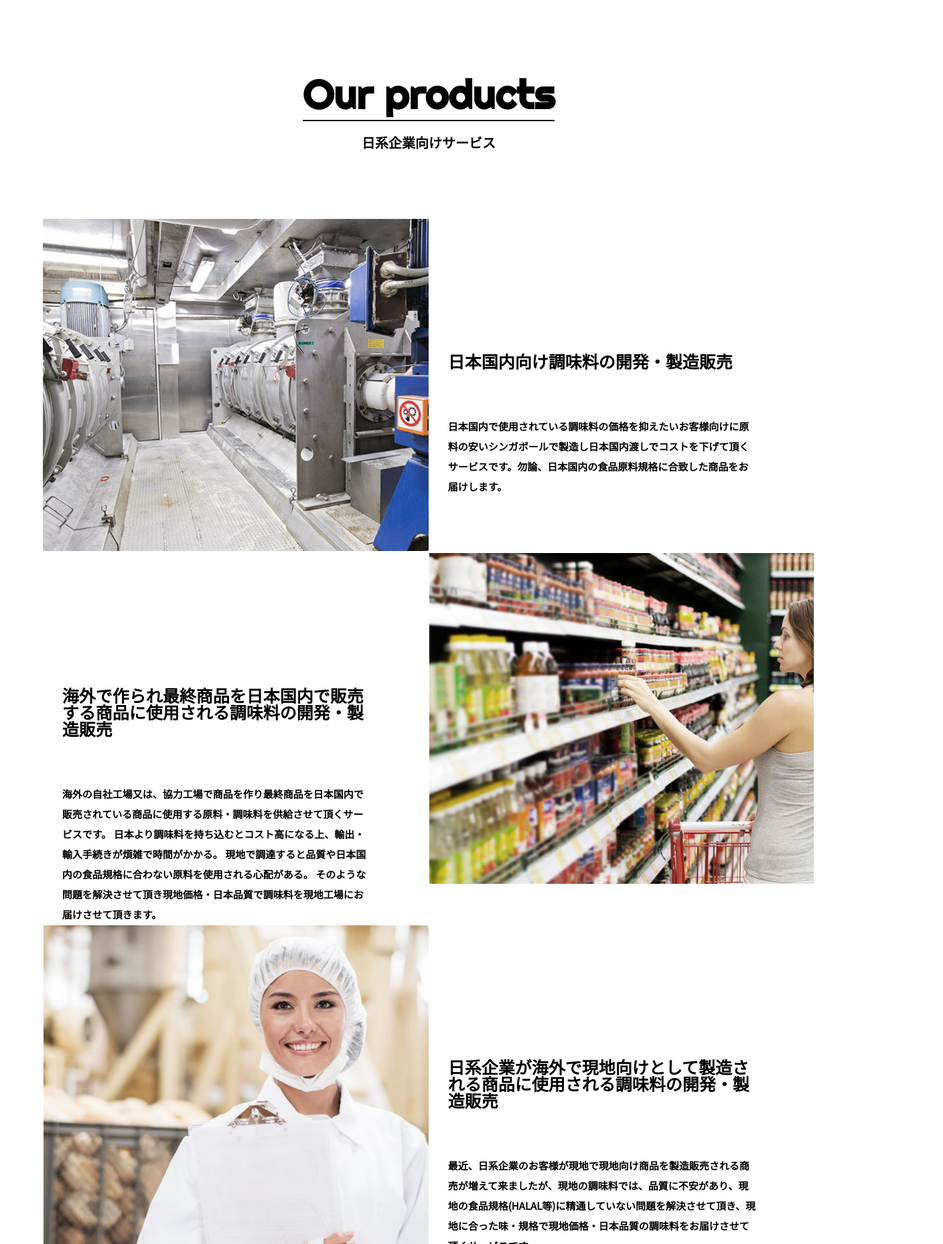
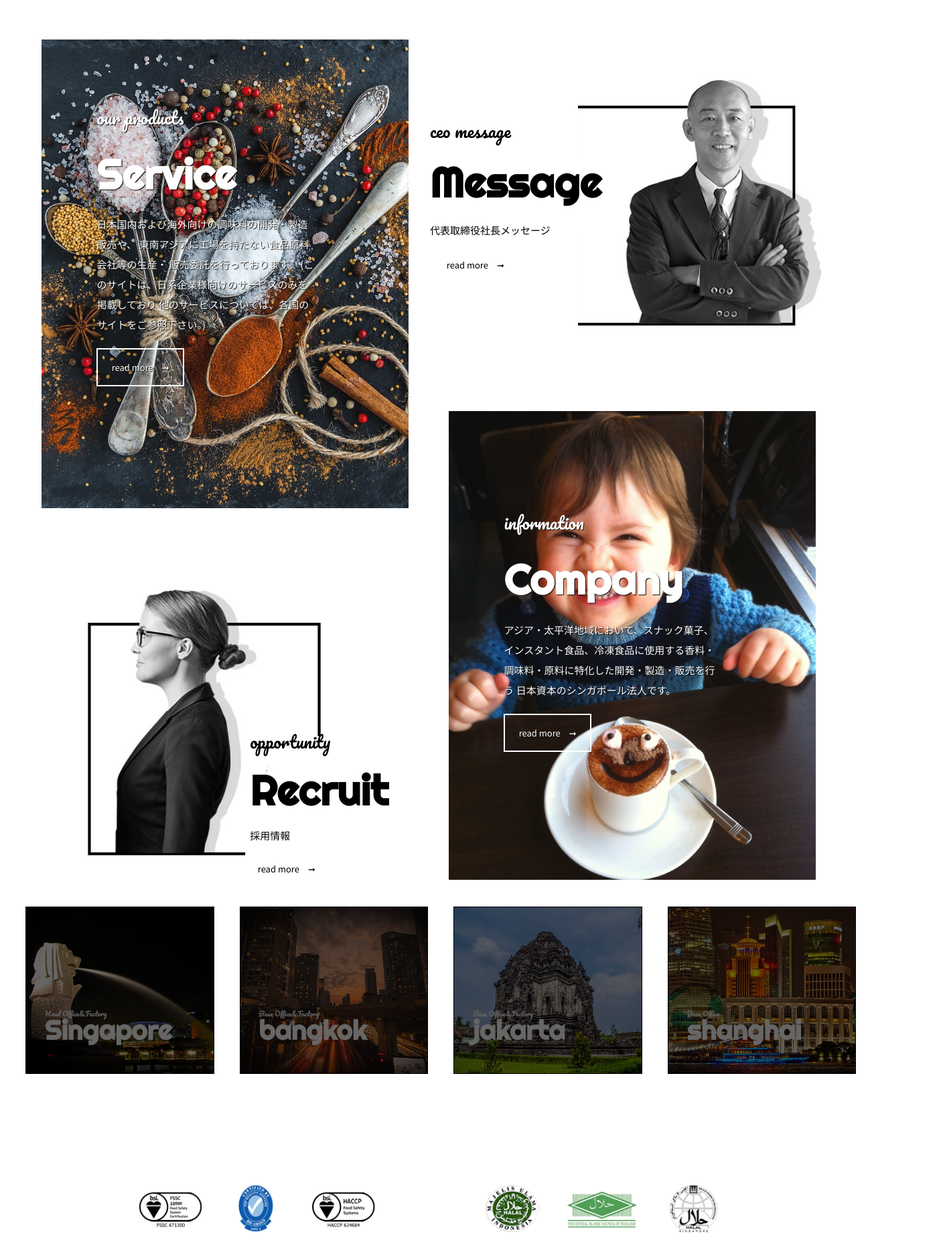
Before and after one commit to takappy2/study, a plain HTML site: page 0414-2.html in a window 1280 px wide. Shown: the part 768-2626 px from the top of the page at 67% size, 1408 px wide, since content can reach past the window. Drawn offline with nearby package versions, Linux system fonts and the light colour scheme.

Commit message:
newpageを作成

```diff
--- a/0414-2.html
+++ b/0414-2.html
@@ -1,13 +1,12 @@
 <!doctype html>
-
 <html>
-
-
 <head>
-
 <meta charset="utf-8">
 <link rel="stylesheet" href="reset.css">
-<link rel="stylesheet" href="0414-2.css">
+<link rel="stylesheet" href="0414.css">
+<link rel="stylesheet" href="css/easyzoom.css" />
+<title>村松のページその２</title>
+
 <!--フォントはここから-->
 <link href="https://fonts.googleapis.com/css?family=Pacifico" rel="stylesheet">
 <link href="https://fonts.googleapis.com/css?family=Righteous" rel="stylesheet">
@@ -16,38 +15,48 @@
 
 <!--jQueryスタート-->
 
+<script src="https://ajax.googleapis.com/ajax/libs/jquery/2.1.4/jquery.min.js"></script>
+<script src="https://ajax.googleapis.com/ajax/libs/jqueryui/1.11.0/jquery-ui.min.js"></script>
 <script src="js/slick/slick.js" type="text/javascript"></script>
-<script src="https://ajax.googleapis.com/ajax/libs/jquery/2.1.4/jquery.min.js"></script>
-
-<script src="https://ajax.googleapis.com/ajax/libs/jqueryui/1.11.0/jquery-ui.min.js"></script>
-
 <link rel="stylesheet" type="text/css" href="https://cdn.jsdelivr.net/npm/slick-carousel@1.8.1/slick/slick.css"/>
-
 <script type="text/javascript" src="https://cdn.jsdelivr.net/npm/slick-carousel@1.8.1/slick/slick.min.js"></script>
-
-
-
 <script>
-
-
   $(function(){
-
-
-
+    $('body').hide().fadeIn(2000);
+    $('#concept').hide();
+    $('#main').hide();
+   $('.box').on('click',function(){
+   $(this).css('backgrpund','rgba(0,0,0,0)');
+   });
    <!--スクロールされたときに中が実行され続ける-->
     $(window).scroll(function() {
     console.log("スクロール値は$(this).scrollTop()でとる。とった値は→"+ $(this).scrollTop());
-     if ($(this).scrollTop() >0) {
-         $('#headder').fadeIn(2000);
+     if ($(this).scrollTop() >13) {
+         $('#concept').fadeIn(3000);
+
         }
-     if ($(this).scrollTop() >290) {
+     if ($(this).scrollTop() >735) {
          $('#main').fadeIn(3000);
+
         }
-     if ($(this).scrollTop() >2291) {
-         $('#footer').fadeIn(3000);
+     if ($(this).scrollTop() >2088) {
+         $('#contact').fadeIn(3000);
+
         }
 
     });
+
+   <!-- スライドショー -->
+   $('#h-slide').slick({
+     infinite: true,
+     slidesToShow: 1,
+     slidesToScroll: 1,
+     autoplay: true,
+     autoplaySpeed: 1000,
+     arrows: true,
+   });
+
+
    $('.bottom-image').slick({
      infinite: true,
      slidesToShow: 1,
@@ -58,18 +67,47 @@
    });
 
 
+    $("#icon").on("click",function(){
+     $(".taste").fadeToggle(4000);
+
+   });
+
+
+    $("#icon").on("click",function(){
+     $(".item-sp span").toggle(2000);
+
+   });
+
+    //toggleの勉強
+      $(".more").on('click' ,function(){
+          $("#main").slideToggle(1000);
+          $("#h-slide").slideToggle(1000);
+
+          //animate({},1000,function(){})が原型
+          $("#wrappar").animate({"backgroundColor":"yellow"},1000 ,function(){
+
+              $("#wrappar").animate({"backgroundColor":"blue"},1000,function(){
+                  $("#wrappar").animate({"backgroundColor":"white"},1000);
+              });
+              $("#icon").animate({"marginLeft":"+=100px"},3000,function(){
+                  $("#icon").animate({"marginTop":"0px"},3000,function(){
+
+                  });
+              });
+
+          });
+
+      });
+
+
+
   });
 
 </script>
 
 </head>
-
-
-
 <body>
-
 <div id="wrappar">
-
   <div id="square">
    <div id="border-top"></div>
    <div id="border-bottom"></div>
@@ -81,113 +119,224 @@
   <div id="headder">
 
    <div id="h-slide">
-     <div><img src="img2/headder.jpg"></div>
-   <!--h-slie終わりです-->
+     <div><img src="img/murama.png"></div>
+     <div><img src="img/arima.png"></div>
+     <div><img src="img/takatosan.png"></div>
+     <div><img src="img/kubotasan.png"></div>
+     <div><img src="img/ryuuga.png"></div>
+   <!--h-slide終わりです-->
    </div>
 
+   <div id="icon">
+     <img src="img/icon.png">
+   <!--icon終わりです-->
+   </div>
 
-   <div id="taste">
-     <p>03</p>
-     <h3>our products</h3>
-　　 <h2>ー</h2>
-     <h1>Service</h1>
+   <div class="taste">
+     <h1>Taste of smile</h1>
    <!--taste終わりです-->
    </div>
-
-
 
 
   <!--headder終わりです-->
   </div>
 
 
-  <div id="title">
-    <h1>Our products</h1>
+  <!--concept始まり-->
+  <div id="concept">
+
+    <div id="category">
+
+      <div class="item-sp">
+        <span>concept</span>
       </div>
-  <div id="title">
-    <h2>日系企業向けサービス</h2>
+      <div class="item-h1">
+        <h1>Japanese quality for smile</h1>
+      </div>
+      <div class="item-h2">
+        <h2>笑顔になる味を日本品質で。</h2>
+　　　</div>
+      <div class="item-p">
+        <p>N.P. Foods シンガポールは、安心・安全・安価な香料・調味料・原料を世界各国の
+          文化・味覚・食品規格に合わせて開発から製造販売に至るまで一貫して行っている
+          グローバルカンパニーです....。
+        </p>
+      </div>
+      <div class="more hvr-sweep-to-right ">
+        <p>read more　➞</p>
+      </div>
+
+    <!--category終わりです-->
+    </div>
+
+  <!--concept終わりです-->
+  </div>
+
+
+  <div id="main"class="cf">
+
+    <div id="main-left">
+
+      <div id="our-products">
+
+        <div id="product-ab">
+          <div class="item-sp white">
+            <span>our products</span>
+          </div>
+          <div class="item-h1 white">
+            <h1>Service</h1>
+          </div>
+          <div class="item-p white">
+             <p>日本国内および海外向けの調味料の開発・製造販売や、
+                東南アジアに工場を持たない食品原料会社等の生産・
+                販売委託を行っております。
+               (このサイトは、日系企業様向けのサービスのみを掲載しており
+                他のサービスについては、各国のサイトをご参照下さい。)
+             </p>
+          </div>
+          <div class="more white erom hvr-sweep-to-right2 ">
+             <p>read more　➞</p>
+          </div>
+
+      <!--product-ab終わりです-->
+      </div>
+
+    <!--our-products終わりです-->
+    </div>
+
+
+    <div id="job">
+
+      <div id="job-ab">
+        <div class="item-sp">
+          <span>opportunity</span>
+        </div>
+        <div class="item-h1">
+          <h1>Recruit</h1>
+        </div>
+        <div class="item-p">
+          <p>採用情報</p>
+        </div>
+        <div class="more j-more hvr-sweep-to-right2 ">
+          <p>read more　➞</p>
+        </div>
+
+      <!--job-ab終わりです-->
+      </div>
+    <!--job終わりです-->
+    </div>
+
+
+    <!--main-left終わりです-->
+    </div>
+
+
+    <div id="main-right">
+
+
+      <div id="ceo">
+
+        <div id="ceo-ab">
+          <div class="item-sp">
+          <span>ceo message</span>
+        </div>
+        <div class="item-h1">
+          <h1>Message</h1>
+        </div>
+        <div class="item-p">
+          <p>代表取締役社長メッセージ</p>
+        </div>
+        <div class="more j-more hvr-sweep-to-right2 ">
+          <p>read more　➞</p>
+        </div>
+
+      <!--job-ab終わりです-->
+      </div>
+    <!--job終わりです-->
+    </div>
+
+
+    <div id="kids">
+
+      <div id="kids-ab">
+        <div class="item-sp white">
+          <span>information</span>
+        </div>
+        <div class="item-h1 white">
+          <h1>Company</h1>
+        </div>
+        <div class="item-p white">
+          <p>アジア・太平洋地域において、スナック菓子、
+             インスタント食品、冷凍食品に使用する香料・
+             調味料・原料に特化した開発・製造・販売を行う
+             日本資本のシンガポール法人です。
+           </p>
+        </div>
+        <div class="more white erom hvr-sweep-to-right2 ">
+           <p>read more　➞</p>
+        </div>
+
+      <!--product-ab終わりです-->
+      </div>
+
+    <!--our-products終わりです-->
     </div>
 
 
 
-  <!--main始まり-->
-  <div id="main">
-
-    <div class="section-left cf">
-
-      <div class="left-image">
-        <img src="img2/left-a.png">
+    <!--main-right終わりです-->
     </div>
-
-      <div class="left-article">
-        <h1>日本国内向け調味料の開発・製造販売</h1>
-        <h3>日本国内で使用されている調味料の価格を抑えたいお客様向けに原料の安いシンガポールで製造し日本国内渡しでコストを下げて頂くサービスです。勿論、日本国内の食品原料規格に合致した商品をお届けします。</h3>
-      </div>
-
-    <!--section-left終わりです-->
-    </div>
-
-
-
-    <div class="section-right cf">
-
-      <div class="right-article">
-        <h1>海外で作られ最終商品を日本国内で販売する商品に使用される調味料の開発・製造販売</h1>
-        <h3>海外の自社工場又は、協力工場で商品を作り最終商品を日本国内で販売されている商品に使用する原料・調味料を供給させて頂くサービスです。
-日本より調味料を持ち込むとコスト高になる上、輸出・輸入手続きが煩雑で時間がかかる。
-現地で調達すると品質や日本国内の食品規格に合わない原料を使用される心配がある。
-そのような問題を解決させて頂き現地価格・日本品質で調味料を現地工場にお届けさせて頂きます。</h3>
-      </div>
-
-      <div class="right-image">
-        <img src="img2/right-a.png">
-      </div>
-
-    <!--section-right終わりです-->
-    </div>
-
-
-    <div class="section-left cf">
-
-      <div class="left-image">
-        <img src="img2/left-b.png">
-      </div>
-
-      <div class="left-article">
-        <h1>日系企業が海外で現地向けとして製造される商品に使用される調味料の開発・製造販売</h1>
-        <h3>最近、日系企業のお客様が現地で現地向け商品を製造販売される商売が増えて来ましたが、現地の調味料では、品質に不安があり、現地の食品規格(HALAL等)に精通していない問題を解決させて頂き、現地に合った味・規格で現地価格・日本品質の調味料をお届けさせて頂くサービスです。</h3>
-      </div>
-
-    <!--section-left終わりです-->
-    </div>
-
-
-
-    <div class="section-right cf">
-
-      <div class="right-article">
-        <h1>産・販売委託(OEM)</h1>
-        <h3>日本からだと価格が合わない。
-相手国の食品規格ライセンスの取得が出来ない。(HALAL、HACCP等)
-現地に工場を設立したいが、十分な商売がない。
-そのようなお客様にN.P.シンガポール社のブレンド設備やライセンス等をご利用頂くサービスで守秘義務契約を締結後、原料・添加剤・改良剤等をお客様に変わり製造・販売させて頂くサービスです。</h3>
-      </div>
-
-      <div class="right-image">
-        <img src="img2/right-b.png">
-      </div>
-
-    <!--section-right終わりです-->
-    </div>
-
-
-
-
 
 
   <!--main終わりです-->
   </div>
 
+
+  <div id="contact" class="cf">
+
+    <div class="box one overlay1">
+
+      <div class="radio">
+        <p>Head Office&Factory</p>
+        <h2>Singapore</h2>
+      </div>
+    </div>
+
+    <div class="box two overlay1">
+
+      <div class="radio">
+        <p>Base Office&Factory</p>
+        <h2>bangkok</h2>
+      </div>
+    </div>
+
+    <div class="box three overlay1">
+
+      <div class="radio">
+        <p>Base Office&Factory</p>
+        <h2>jakarta</h2>
+      </div>
+    </div>
+
+    <div class="box four overlay1">
+
+      <div class="radio">
+        <p>Base Office</p>
+        <h2>shanghai</h2>
+      </div>
+    </div>
+
+  <!--contact終わりです-->
+  </div>
+
+
+  <div id="kyousan">
+    <img src="img/kyousan.png">
+  </div>
+
+  <div id="inquiry">
+    <img src="img/inquiry.png">
+  </div>
 
 
 
```
Lines whose indentation alone changed are shown as unchanged.
